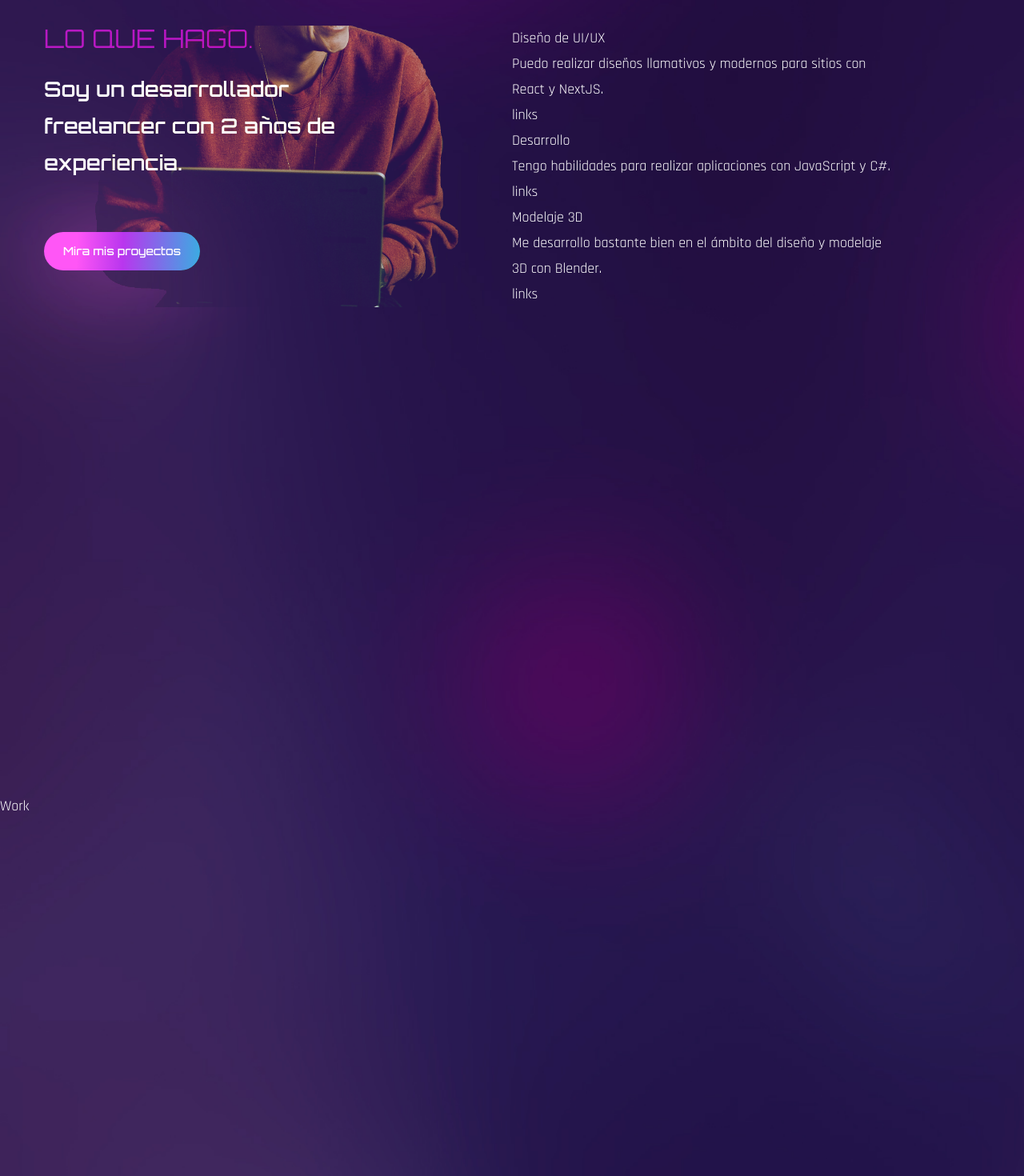
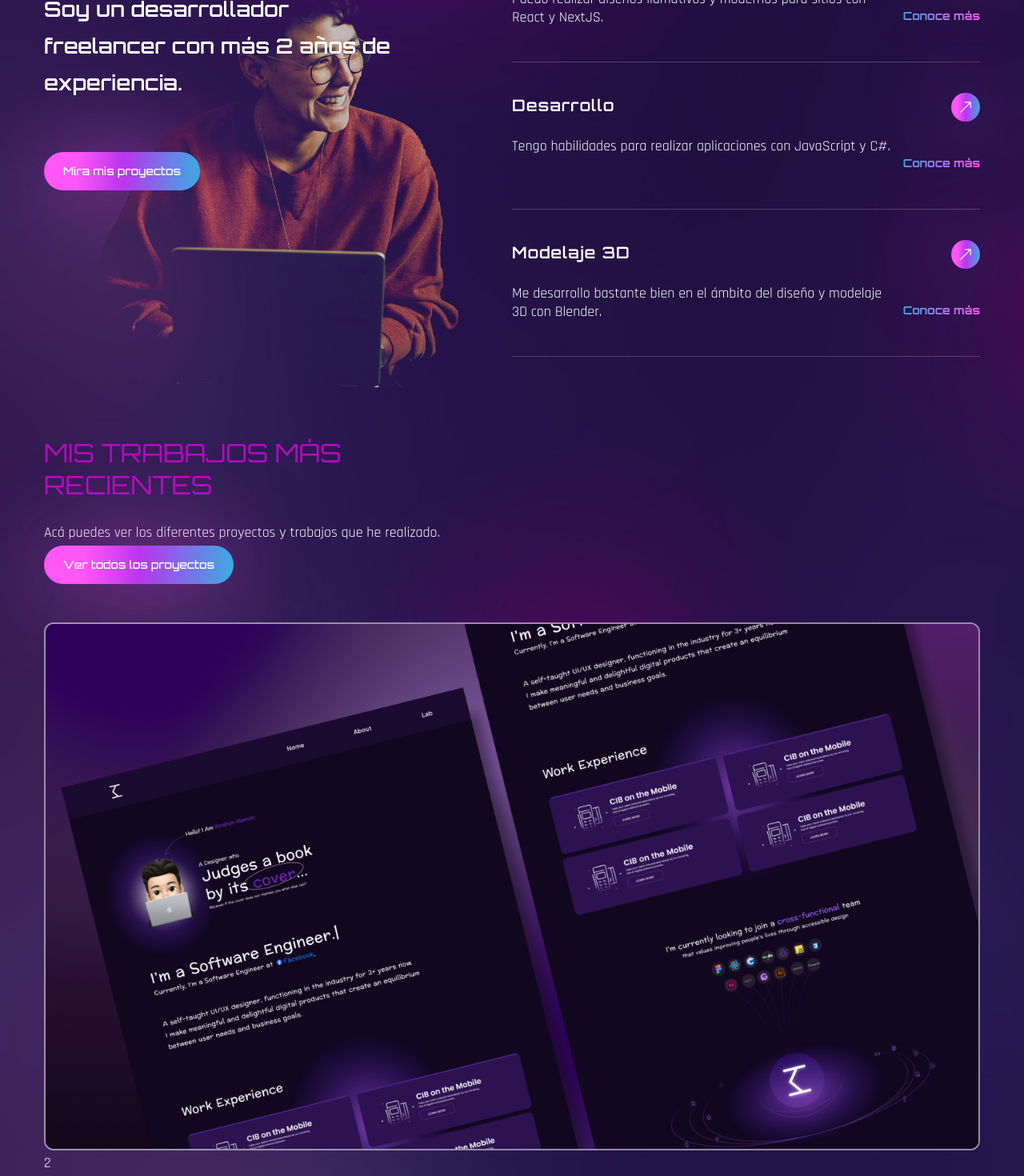
Before and after one commit to tronprogram/myownportfolio, a React (Create React App) app: page / in a window 1280 px wide. Shown: the part 1740-3210 px from the top of the page at 80% size. Built offline with nearby package versions, Linux system fonts and the light colour scheme; the HTML template or start-up script is replaced by a standard one; a web font is replaced by a local one.

Commit message:
modified:   src/components/About.js 	modified:   src/components/Services.js 	modified:   src/components/Work.js

```diff
--- a/src/components/About.js
+++ b/src/components/About.js
@@ -14,7 +14,7 @@
     <section id='about' ref={ref} className='section'>
       <div className='container mx-auto'>
         <div className='flex flex-col lg:flex-row items-center lg:gap-x-20 lg:gap-y-0 h-screen'>
-          <motion.div variants={fadeIn('right', 0.5)}
+          <motion.div variants={fadeIn('right', 0.3)}
             initial='hidden'
             animate={inView ? 'show' : 'hidden'}
             viewport={{once:false, amount:0.3}}
@@ -22,7 +22,7 @@
             style={{ backgroundImage: `url(${avatarImage})` }}
           ></motion.div>
           <motion.div
-            variants={fadeIn('left', 0.5)}
+            variants={fadeIn('left', 0.3)}
             initial='hidden'
             animate={inView ? 'show' : 'hidden'}
             viewport={{once:false, amount:0.3}}
--- a/src/components/Services.js
+++ b/src/components/Services.js
@@ -25,32 +25,41 @@
     <div className='container mx-auto'>
       <div className='flex flex-col lg:flex-row'>
     {/* text and img*/}
-    <div className='flex-1 lg:bg-services lg:bg-bottom bg-no-repeat mix-blend-lighten mb-12 lg:mb-0'>
+    <motion.div variants={fadeIn('right', 0.3)}
+            initial='hidden'
+            whileInView={'show'}
+            viewport={{once:false, amount:0.3}} className='flex-1 lg:bg-services lg:bg-bottom bg-no-repeat mix-blend-lighten mb-12 lg:mb-0'>
       <h2 className='h2 text-accent mb-6'>Lo que hago.</h2>
-      <h3 className='h3 max-w-[455px] mb-16'>Soy un desarrollador freelancer con 2 años de experiencia.</h3>
+      <h3 className='h3 max-w-[455px] mb-16'>Soy un desarrollador freelancer con más 2 años de experiencia.</h3>
       <button className='btn btn-sm'>Mira mis proyectos</button>
-    </div>
+    </motion.div>
 
     <div>{/* services */}</div>
-    <div className='flex-1'>
+    <motion.div variants={fadeIn('left', 0.3)}
+            initial='hidden'
+            whileInView={'show'}
+            viewport={{once:false, amount:0.3}} className='flex-1'>
       {/* serviceslist */}
       <div>
         {services.map((service, index)=>{
           // otra vez destructuring
           const {name, description, link} = service;
           return (
-          <div key={index}>
+          <div className='border-b border-white/20 h-[146px] mb-[38px] flex' key={index}>
             <div className='max-w-[476px]'>
-              <h4>{name}</h4>
-              <p>{description}</p>
+              <h4 className='text-[20px] tracking-wider font-primary font-semibold mb-6'>{name}</h4>
+              <p className='font-secondary leading-tight'>{description}</p>
             </div>
-            <div>links</div>
+            <div className='flex flex-col flex-1 items-end'><a href='#' className='btn w-9 h-9 mb-[42px] flex justify-center items-center'>
+              <BsArrowUpRight/>
+              </a>
+              <a href='#' className='text-gradient text-sm'>{link}</a></div>
           </div>
           );
 
         })}
       </div>
-      </div>
+      </motion.div>
       </div>
     </div>
   </section>;
--- a/src/components/Work.js
+++ b/src/components/Work.js
@@ -1,7 +1,37 @@
 import React from 'react';
-
+import {motion} from 'framer-motion'
+import {fadeIn} from '../variants'
+import Img1 from '../assets/portfolio-img1.png'
+import Img2 from '../assets/portfolio-img2.png'
+import Img3 from '../assets/portfolio-img3.png'
 const Work = () => {
-  return <div className='section' id='work'>Work</div>;
+  return <div className='section' id='work'>
+    <div className='container mx-auto'>
+      <div className='flex flex-col lg-flex-row gap-x-10'>
+        <div className='flex-1 flex flex-col gap-y-12 mb-10 lg:mb-0'>
+          {/* text */}
+          <div>
+            <h2 className='h2 leading-tight text-accent'>Mis trabajos más <br></br>recientes</h2>
+            <p>Acá puedes ver los diferentes proyectos y trabajos que he realizado.</p>
+            <button className='btn btn-sm'>Ver todos los proyectos</button>
+          </div>
+          {/* image */}
+          <div className='group relative overflow-hidden border-2 border-white/50 rounded-xl'>
+            {/* overlay */}
+            <div className='group-hover:bg-black/70 w-full h-full absolute z-40 transition-all duration-300'></div>
+            {/* img */}
+            <img className='group-hover:scale-125 transition-all duration-500' src={Img1} alt="heya1"></img>
+            {/* pretitle */}
+            <div className='absolute -bottom-full left-12 group-hover:bottom-24 transition-all duration-500 z-50'><span className='text-gradient'>PLACEHOL1</span></div>
+            {/*title*/}
+            <div className='absolute -bottom-full left-12 group-hover:bottom-14 transition-all duration-700 z-50'>
+              <span className='text-3xl text-white'>projtitle</span></div>
+          </div>
+        </div>
+        <div>2</div>
+      </div>
+    </div>
+  </div>;
 };
 
 export default Work;
```
